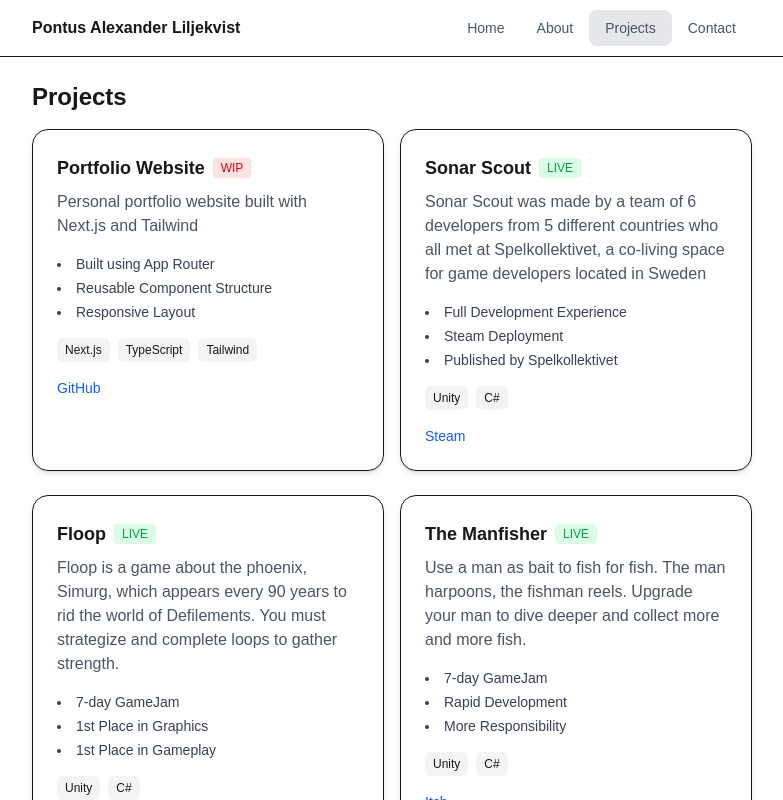
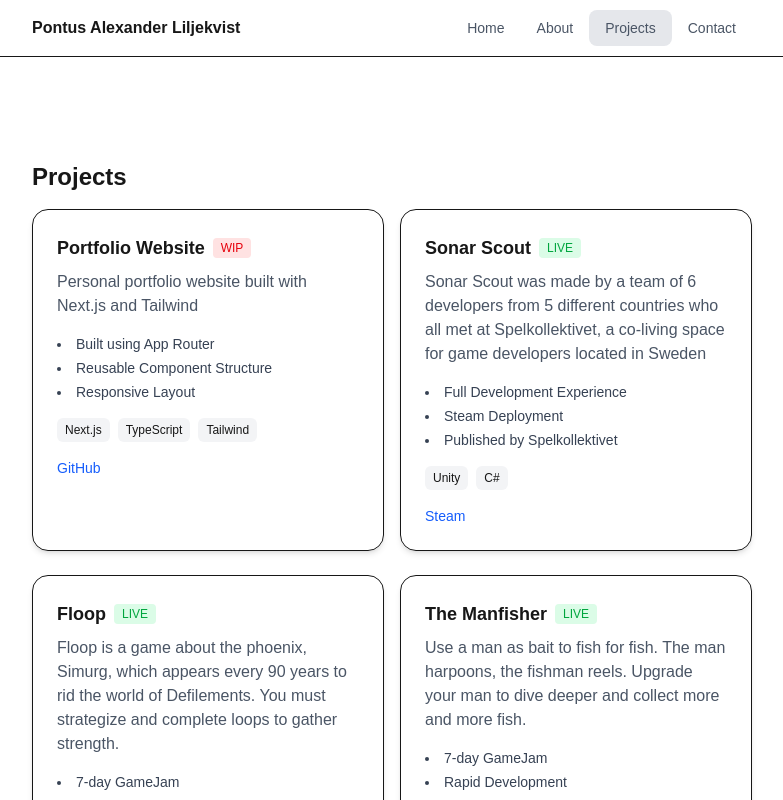
Before and after one commit to mekkmann/portfolio-page-2.0, a Next.js app: page /projects in a window 1280 px wide. Shown: the top 800 px of the page, without its empty margins (248-1031 px from the left). Built offline with nearby package versions, Linux system fonts and the light colour scheme.

Commit message:
mb for air

```diff
--- a/app/projects/page.tsx
+++ b/app/projects/page.tsx
@@ -3,7 +3,7 @@ import { projects } from "@/data/projects";
 
 export default function ProjectsPage() {
     return (
-        <main className="max-w-3xl mx-auto p-6">
+        <main className="max-w-3xl mx-auto p-6 mt-20">
             <h1 className="text-2xl font-semibold mb-4">Projects</h1>
             <div className="grid grid-cols-1 sm:grid-cols-2 gap-4 space-y-2">
                 {projects.map((p) => (
```
